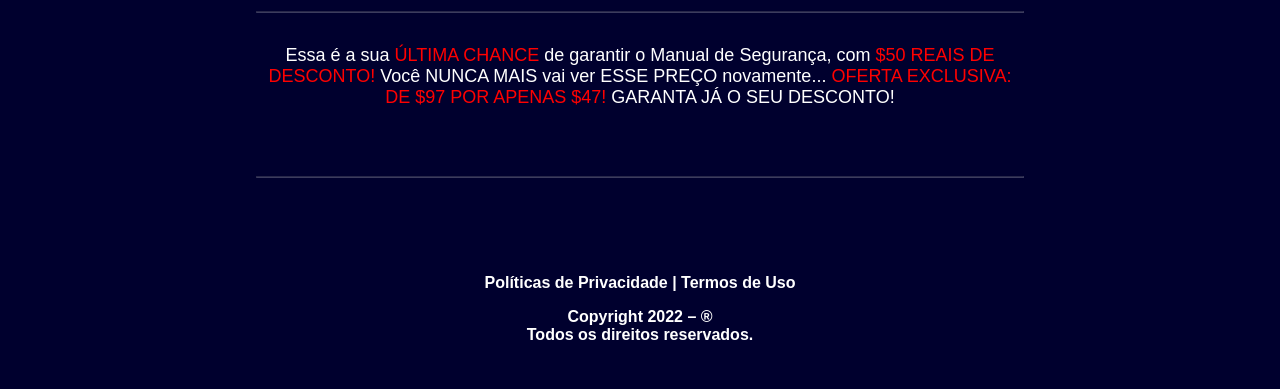
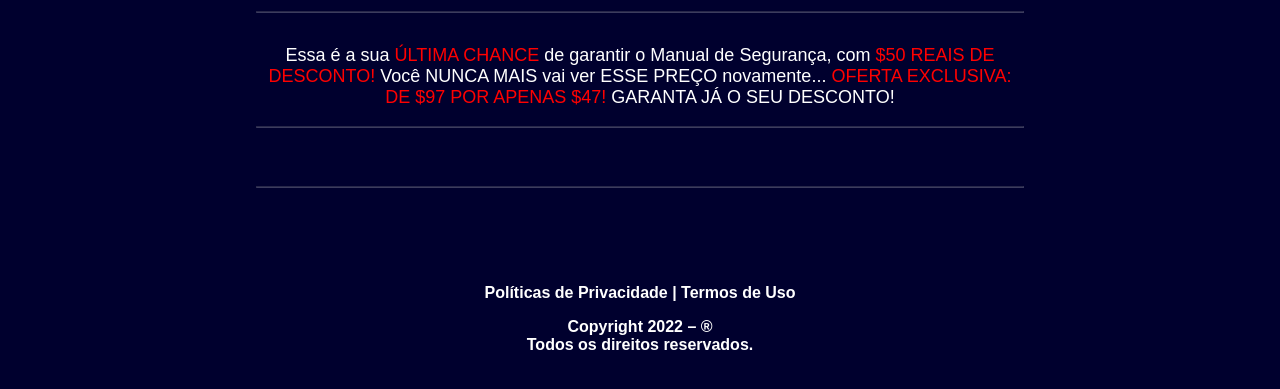
Before and after one commit to PedroLuizRocha/multiplicandorenda.com, a plain HTML site: page downsell/index.html in a window 1280 px wide. Shown: the part 225-614 px from the top of the page. Drawn offline with Linux system fonts and the light colour scheme; no server answers.

Commit message:
Update index.html

```diff
--- a/downsell/index.html
+++ b/downsell/index.html
@@ -27,8 +27,8 @@
 Você NUNCA MAIS vai ver ESSE PREÇO novamente... <span class="highlight">OFERTA EXCLUSIVA: DE $97 POR APENAS $47!</span>
 
 GARANTA JÁ O SEU DESCONTO!</p></div>
+  <hr>
     <center>
-      </div>
       <div id="evermart-upsell-button-div" primary-color="#28a745"></div>
 <script src="https://checkout-prd-api.mycheckout.com.br/api/v1/upsell/upsell.min.js"></script>
       </div>
```
